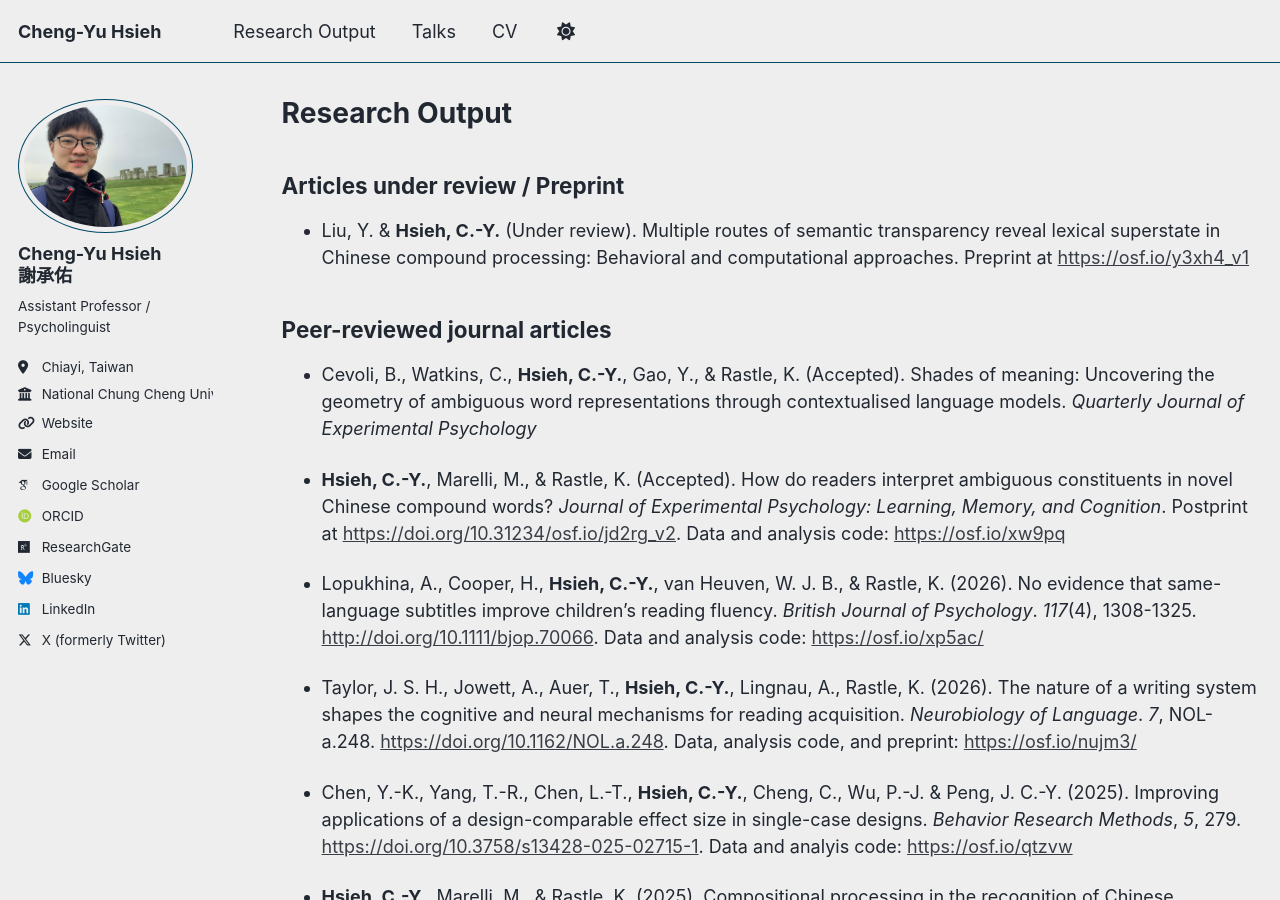
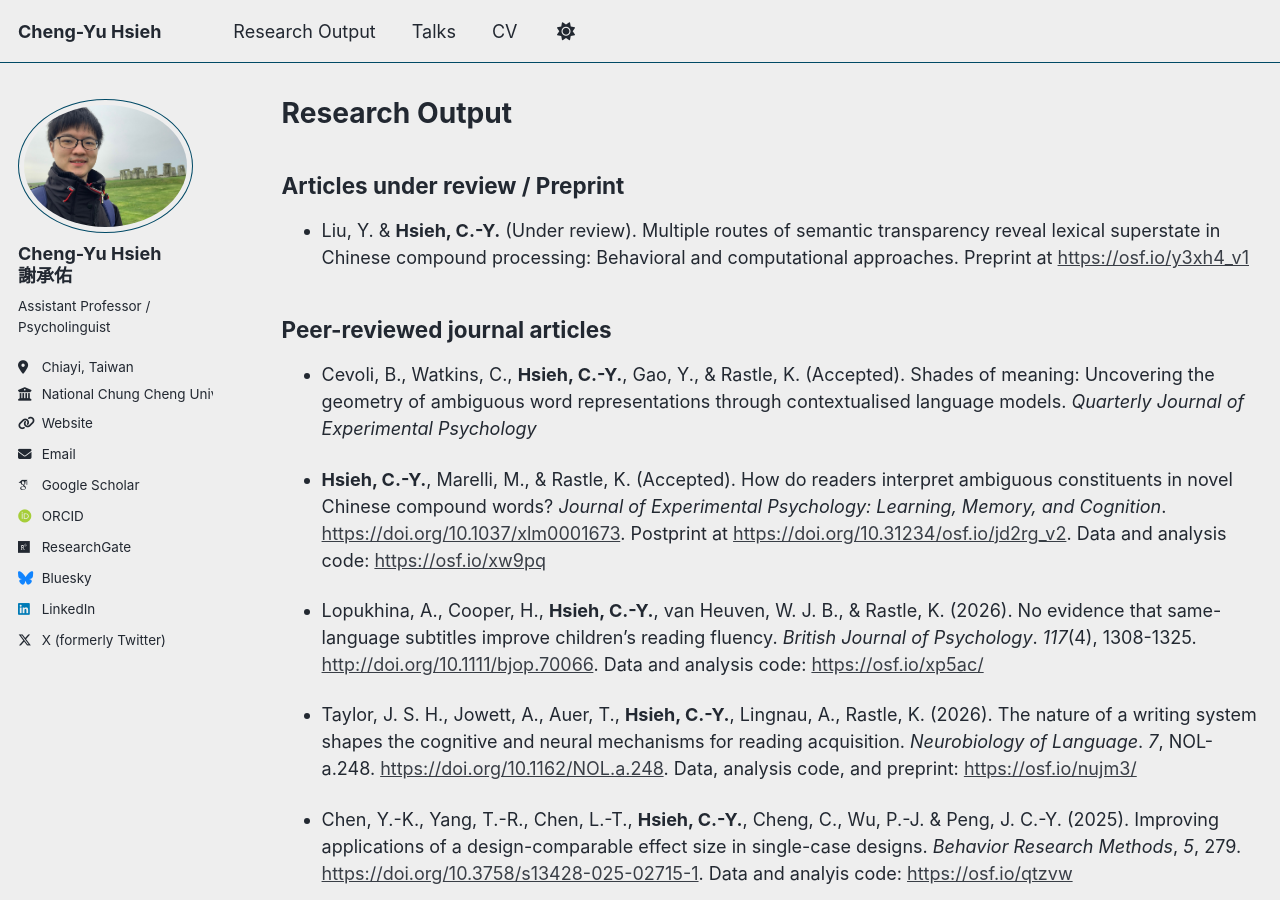
Before and after one commit to cyhsieh-psy/cyhsieh-psy.github.io, a Jekyll site: the page built from _pages/publications.md, in a window 1280 px wide and 900 px high. Built offline with Jekyll 4.4.1, drawn with Linux system fonts in a browser that asks for light colours; some web fonts are replaced; a script that is not in the unit is left out; part of the change alters nothing that is shown.

Commit message:
Update publications.md

```diff
--- a/_pages/publications.md
+++ b/_pages/publications.md
@@ -13,7 +13,7 @@ author_profile: true
 
 - Cevoli, B., Watkins, C., **Hsieh, C.-Y.**, Gao, Y., & Rastle, K. (Accepted). Shades of meaning: Uncovering the geometry of ambiguous word representations through contextualised language models. *Quarterly Journal of Experimental Psychology*
 
-- **Hsieh, C.-Y.**, Marelli, M., & Rastle, K. (Accepted). How do readers interpret ambiguous constituents in novel Chinese compound words? *Journal of Experimental Psychology: Learning, Memory, and Cognition*. Postprint at [https://doi.org/10.31234/osf.io/jd2rg_v2](https://doi.org/10.31234/osf.io/jd2rg_v2). Data and analysis code: [https://osf.io/xw9pq](https://osf.io/xw9pq)
+- **Hsieh, C.-Y.**, Marelli, M., & Rastle, K. (Accepted). How do readers interpret ambiguous constituents in novel Chinese compound words? *Journal of Experimental Psychology: Learning, Memory, and Cognition*. [https://doi.org/10.1037/xlm0001673](https://doi.org/10.1037/xlm0001673). Postprint at [https://doi.org/10.31234/osf.io/jd2rg_v2](https://doi.org/10.31234/osf.io/jd2rg_v2). Data and analysis code: [https://osf.io/xw9pq](https://osf.io/xw9pq)
 
 - Lopukhina, A., Cooper, H., **Hsieh, C.-Y.**, van Heuven, W. J. B., & Rastle, K. (2026). No evidence that same-language subtitles improve children’s reading fluency. *British Journal of Psychology*. *117*(4), 1308-1325. [http://doi.org/10.1111/bjop.70066](http://doi.org/10.1111/bjop.70066). Data and analysis code: [https://osf.io/xp5ac/](https://osf.io/xp5ac/)
 
```
